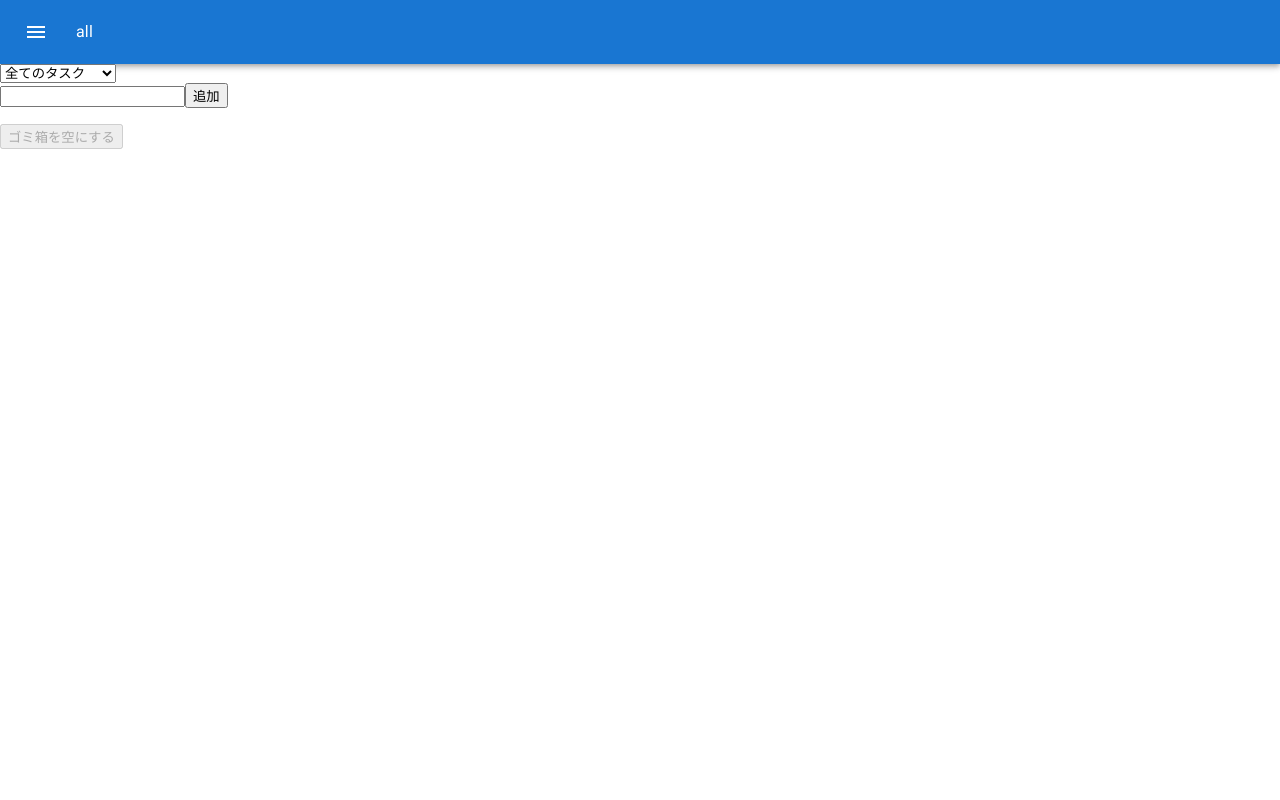
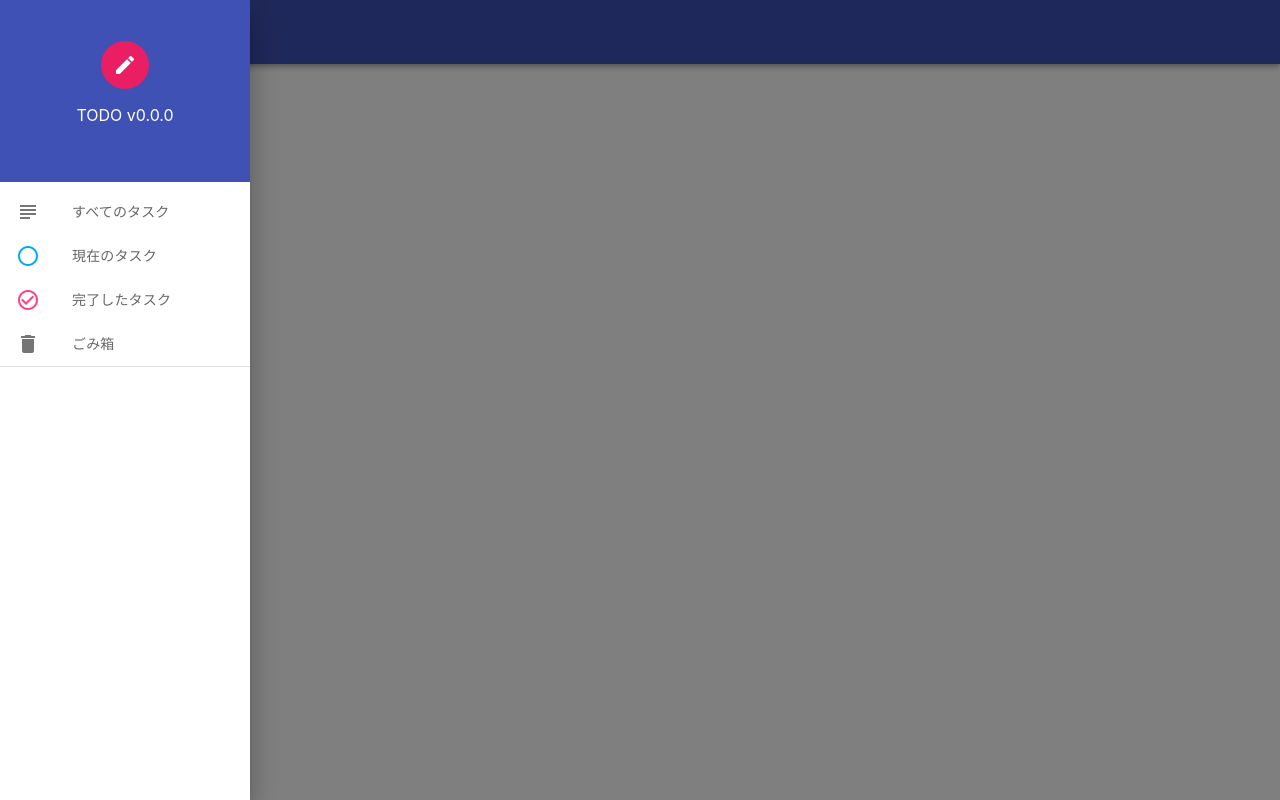
Before and after one commit to Kazuki95-hub/vite-renshu, a React (Vite) app: page / in a window 1280 px wide. Both pictures are taken after a click on the button "menu". Built offline with nearby package versions, Linux system fonts and the light colour scheme.

Commit message:
サイドバーの導入

```diff
--- a/src/App.tsx
+++ b/src/App.tsx
@@ -1,11 +1,13 @@
 import { useState } from 'react';
 //reactからuseStateフックをインポート
-import {FormDialog} from './FormDialog';
-import {ActionButton} from './ActionButton';
-import {SideBar} from './SideBar';
-import {TodoItem} from './TodoItem';
-import {ToolBar} from './ToolBar';
+import { FormDialog } from './FormDialog';
+import { ActionButton } from './ActionButton';
+import { SideBar } from './SideBar';
+import { TodoItem } from './TodoItem';
+import { ToolBar } from './ToolBar';
 import GlobalStyles from '@mui/material/GlobalStyles';
+import { createTheme, ThemeProvider } from '@mui/material/styles';
+import { indigo, pink } from '@mui/material/colors';
 
 
 // type Todo = {
@@ -19,17 +21,24 @@ import GlobalStyles from '@mui/material/GlobalStyles';
 
 export const App = () => {
   //初期値: 空文字列 ''
-  const [text,setText] = useState('');
-  const [todos,setTodos] = useState<Todo[]>([]);
+  const [text, setText] = useState('');
+  const [todos, setTodos] = useState<Todo[]>([]);
   //useState
   const [filter, setFilter] = useState<Filter>('all');
 
+  const [drawerOpen, setDrawerOpen] = useState(false);
+
+  const handleToggleDrawer = () => {
+    setDrawerOpen((drawerOpen) => !drawerOpen);
+  }
   const handleChange = (e: React.ChangeEvent<HTMLInputElement>) => {
     setText(e.target.value);
+
+
   }
 
   const handleSubmit = () => {
-    if(!text) return;
+    if (!text) return;
 
     const newTodo: Todo = {
       value: text,
@@ -87,11 +96,11 @@ export const App = () => {
     key: K,
     value: V
   ) => {
-    setTodos ((todos) => {
+    setTodos((todos) => {
       const newTodos = todos.map((todo) => {
         if (todo.id === id) {
-          return {...todo, [key]: value};
-        }else {
+          return { ...todo, [key]: value };
+        } else {
           return todo;
         }
       });
@@ -103,16 +112,36 @@ export const App = () => {
   //V extends Todo[K]で　V型の新しい値を代入
   // <K: '書き換えたいプロパティ', V: '新しい値'>
   return (
-    <div>
-     <ToolBar filter= {filter} />
-     <GlobalStyles styles = {{ body: { margin:0, padding: 0}}} />
-     <SideBar onSort = {handleSort} />
-     <FormDialog text = {text} onChange = {handleChange} onSubmit= {handleSubmit} />
-     <TodoItem todos={todos} filter={filter} onTodo={handleTodo} />
-     <ActionButton todos={todos} onEmpty={handleEmpty} />
-    </div>
+    <ThemeProvider theme={theme}>
+      <ToolBar filter={filter} onToggleDrawer={handleToggleDrawer} />
+      <GlobalStyles styles={{ body: { margin: 0, padding: 0 } }} />
+      <SideBar
+        drawerOpen={drawerOpen}
+        onToggleDrawer={handleToggleDrawer}
+        onSort={handleSort} />
+      <FormDialog text={text} onChange={handleChange} onSubmit={handleSubmit} />
+      <TodoItem todos={todos} filter={filter} onTodo={handleTodo} />
+      <ActionButton todos={todos} onEmpty={handleEmpty} />
+    </ThemeProvider>
   )
 }
+
+const theme = createTheme({
+  palette: {
+    // プライマリーカラー
+    primary: {
+      main: indigo[500],
+      light: '#757de8',
+      dark: '#002984',
+    },
+    // ついでにセカンダリーカラーも v4 に戻す
+    secondary: {
+      main: pink[500],
+      light: '#ff6090',
+      dark: '#b0003a',
+    },
+  },
+});
 
 //アロー関数 (引数,...)=>{...関数の本体...}
 
--- a/src/SideBar.tsx
+++ b/src/SideBar.tsx
@@ -1,17 +1,106 @@
+import Icon from '@mui/material/Icon';
+import List from '@mui/material/List';
+import Avatar from '@mui/material/Avatar';
+import Drawer from '@mui/material/Drawer';
+import Divider from '@mui/material/Divider';
+import ListItem from '@mui/material/ListItem';
+import ListItemIcon from '@mui/material/ListItemIcon';
+import ListItemText from '@mui/material/ListItemText';
+import ListItemButton from '@mui/material/ListItemButton';
+
+import { styled } from '@mui/material/styles';
+import { indigo, lightBlue, pink } from '@mui/material/colors';
+
+import pjson from '../package.json';
+
 type Props = {
+    drawerOpen: boolean;
+    onToggleDrawer: () => void;
     onSort: (filter: Filter) => void;
 };
 
-export const SideBar = (props:Props) => {
-   return(
-    <select
-        defaultValue = "all"
-        onChange= {(e) => props.onSort(e.target.value as Filter)}
+const DrawerList = styled('div')(() => ({
+    width: 250,
+}));
+
+const DrawerHeader = styled('div')(() => ({
+    height: 150,
+    display: 'flex',
+    flexDirection: 'column',
+    justifyContent: 'center',
+    alignItems: 'center',
+    padding: '1em',
+    backgroundColor: indigo[500],
+    color: '#ffffff',
+    fontFamily: '-apple-system, BlinkMacSystemFont, Roboto, sans-serif',
+}));
+
+const DrawerAvatar = styled(Avatar)(({ theme }) => ({
+    backgroundColor: pink[500],
+    width: theme.spacing(6),
+    height: theme.spacing(6),
+}));
+
+export const SideBar = (props: Props) => (
+    <Drawer
+        variant="temporary"
+        open={props.drawerOpen}
+        onClose={props.onToggleDrawer}
     >
-        <option value ="all">全てのタスク</option>
-        <option value = "checked">完了したタスク</option>
-        <option value = "unchecked">現在のタスク</option>
-        <option value = "removed">ゴミ箱</option>
-    </select>
-   )
-};
+        <DrawerList role="presentation" onClick={props.onToggleDrawer}>
+            <DrawerHeader>
+                <DrawerAvatar>
+                    <Icon>create</Icon>
+                </DrawerAvatar>
+                <p>TODO v{pjson.version}</p>
+            </DrawerHeader>
+            <List>
+                <ListItem disablePadding>
+                    <ListItemButton
+                        aria-label="list-all"
+                        onClick={() => props.onSort('all')}
+                    >
+                        <ListItemIcon>
+                            <Icon>subject</Icon>
+                        </ListItemIcon>
+                        <ListItemText secondary="すべてのタスク" />
+                    </ListItemButton>
+                </ListItem>
+                <ListItem disablePadding>
+                    <ListItemButton
+                        aria-label="list-unchecked"
+                        onClick={() => props.onSort('unchecked')}
+                    >
+                        <ListItemIcon>
+                            <Icon sx={{ color: lightBlue[500] }}>radio_button_unchecked</Icon>
+                        </ListItemIcon>
+                        <ListItemText secondary="現在のタスク" />
+                    </ListItemButton>
+                </ListItem>
+                <ListItem disablePadding>
+                    <ListItemButton
+                        aria-label="list-checked"
+                        onClick={() => props.onSort('checked')}
+                    >
+                        <ListItemIcon>
+                            <Icon sx={{ color: pink.A200 }}>check_circle_outline</Icon>
+                        </ListItemIcon>
+                        <ListItemText secondary="完了したタスク" />
+                    </ListItemButton>
+                </ListItem>
+                <ListItem disablePadding>
+                    <ListItemButton
+                        aria-label="list-removed"
+                        onClick={() => props.onSort('removed')}
+                    >
+                        <ListItemIcon>
+                            <Icon>delete</Icon>
+                        </ListItemIcon>
+                        <ListItemText secondary="ごみ箱" />
+                    </ListItemButton>
+                </ListItem>
+                <Divider />
+            </List>
+        </DrawerList>
+    </Drawer>
+);
--- a/src/ToolBar.tsx
+++ b/src/ToolBar.tsx
@@ -7,22 +7,39 @@ import IconButton from '@mui/material/IconButton';
 
 type Props = {
     filter: Filter;
+    onToggleDrawer: () => void;
 };
 
-export const ToolBar = (props:Props) => (
+const translator = (arg: Filter) => {
+    switch (arg) {
+        case 'all':
+            return 'すべてのタスク';
+        case 'unchecked':
+            return '現在のタスク';
+        case 'checked':
+            return '完了したタスク';
+        case 'removed':
+            return 'ゴミ箱';
+        default:
+            return 'TODO';
+    }
+}
+
+export const ToolBar = (props: Props) => (
     <Box sx={{ flexGrow: 1 }}>
-        <AppBar position = "static">
+        <AppBar position="static">
             <Toolbar>
                 <IconButton
-                    aria-label = "menu-button"
-                    size = "large"
-                    edge = "start"
-                    color = "inherit"
-                    sx= {{ mr: 2 }}
+                    aria-label="menu-button"
+                    size="large"
+                    edge="start"
+                    color="inherit"
+                    sx={{ mr: 2 }}
+                    onClick={props.onToggleDrawer}
                 >
                     <Icon>menu</Icon>
                 </IconButton>
-                <Typography>{props.filter}</Typography>
+                <Typography>{translator(props.filter)}</Typography>
             </Toolbar>
         </AppBar>
     </Box>
```
Also changed, not shown: index.html (+5 -8 lines), src/ActionButton.tsx (+6 -6 lines), src/FormDialog.tsx (+6 -6 lines), src/TodoItem.tsx (+11 -11 lines).
